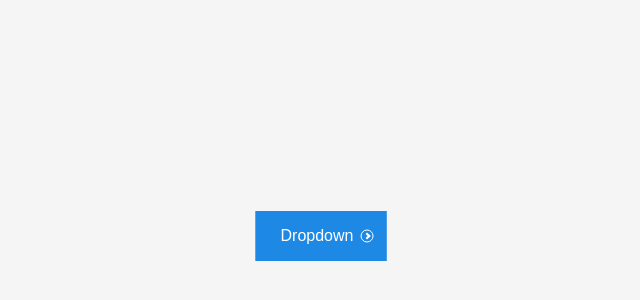
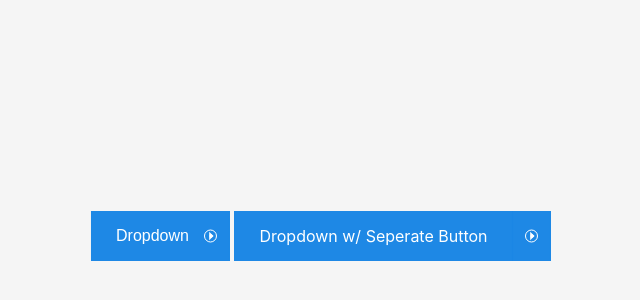
Before and after one commit to yat529/Gridbox, a plain HTML site: page dropdown.html in a window 1280 px wide. Shown: the part 84-384 px from the top of the page, without its empty margins (319-959 px from the left). Drawn offline with Linux system fonts and the light colour scheme.

Commit message:
modulize styling classes, and add dropdown with seperate btn style

```diff
--- a/dropdown.html
+++ b/dropdown.html
@@ -13,14 +13,32 @@
     <div class="container-fluid">
         <section class="showcase bg-lightgray">
 
-            <div class="dropdown absolute middle-center" id="dropdown1">
-                <button class="btn btn-primary arrow-circle" type="button">Dropdown</button>
+            <div class="absolute middle-center">
 
-                <ul class="dropdown-list hide">
-                    <li>Item 1</li>
-                    <li>Item 2</li>
-                    <li>Item 3</li>
-                </ul>
+                <!-- default dropdown style -->
+                <div class="dropdown" id="dropdown1">
+                    <button class="btn btn-primary dropdown-toggle with-carret carret-circle" type="button">Dropdown</button>
+
+                    <ul class="dropdown-list hide">
+                        <li>Item 1</li>
+                        <li>Item 2</li>
+                        <li>Item 3</li>
+                    </ul>
+                </div>
+
+                <!-- seperate dropdown style -->
+                <div class="dropdown dropdown-seperate" id="dropdown2">
+                    <div class="btn-wrap">
+                        <a class="btn btn-primary" role="button" href="#">Dropdown w/ Seperate Button</a>
+                        <button class="btn btn-primary dropdown-toggle with-carret carret-circle">&nbsp;</button>
+                    </div>
+
+                    <ul class="dropdown-list hide">
+                        <li>Item 1</li>
+                        <li>Item 2</li>
+                        <li>Item 3</li>
+                    </ul>
+                </div>
             </div>
 
         </section>
@@ -30,6 +48,7 @@
     <script>
 
         im("#dropdown1").dropdown();
+        im("#dropdown2").dropdown();
 
     </script>
 </body>
--- a/js/gridbox.js
+++ b/js/gridbox.js
@@ -1255,8 +1255,8 @@
 
         dropdown: function() {
             var self = this,
-                btn = self.find(".btn").first(),
-                dropdownList = btn.nextSibling();
+                btn = self.find(".dropdown-toggle").first(),
+                dropdownList = self.find(".dropdown-list").first();
 
             btn.click(function(){
                 this.toggleClass("active");
--- a/scss/module_dropdown/gridbox-dropdown.scss
+++ b/scss/module_dropdown/gridbox-dropdown.scss
@@ -1,5 +1,4 @@
-
-
+// dropdown list stylings
 .dropdown-list {
     position: absolute;
     margin: 0;
@@ -25,12 +24,46 @@
 }
 
 
-// Dropdown Indicator style
+// Dropdown global style
+.dropdown {
+    display: inline-block;
+    position: relative;
+    vertical-align: top; // fix inline align issue
 
+    .btn {
+        padding: 1rem 1.5rem;
+    }
+}
+
+
+// Dropdown with seperate button specific styling
+.dropdown-seperate {
+    // note; use the float positioning to remove the inline element carriage return whitespaces
+    .btn-wrap {
+        position: relative;
+        overflow: hidden;
+        .btn {
+            float: left;
+        }
+    }
+    // make the buttons inline
+    a,
+    button {
+        display: inline-block;
+    }
+    // tweak the button style
+    .with-carret {
+        padding: 1rem !important;
+    }
+}
+
+
+// Dropdown indicator styling
+// Four styles: carret, carret-circle, arrow, arrow-circle
+// apply to the element has .with-carret class
 .dropdown {
-
     %indicator {
-        content: "";
+        content: " ";
         position: absolute;
         top: 50%;
         right: 0.75rem;
@@ -51,10 +84,10 @@
         transform: translateY(-50%);
     }
 
-    .btn {
+    // .with-carret indicator the element that carries the indicator element
+    .with-carret {
         position: relative;
-        padding: 1rem 1.5rem;
-        padding-right: 2rem;
+        padding-right: 2.5rem; // leave 1rem for carret
 
         &.arrow,
         &.arrow-circle {
```
Also changed, not shown: css/gridbox.css.
